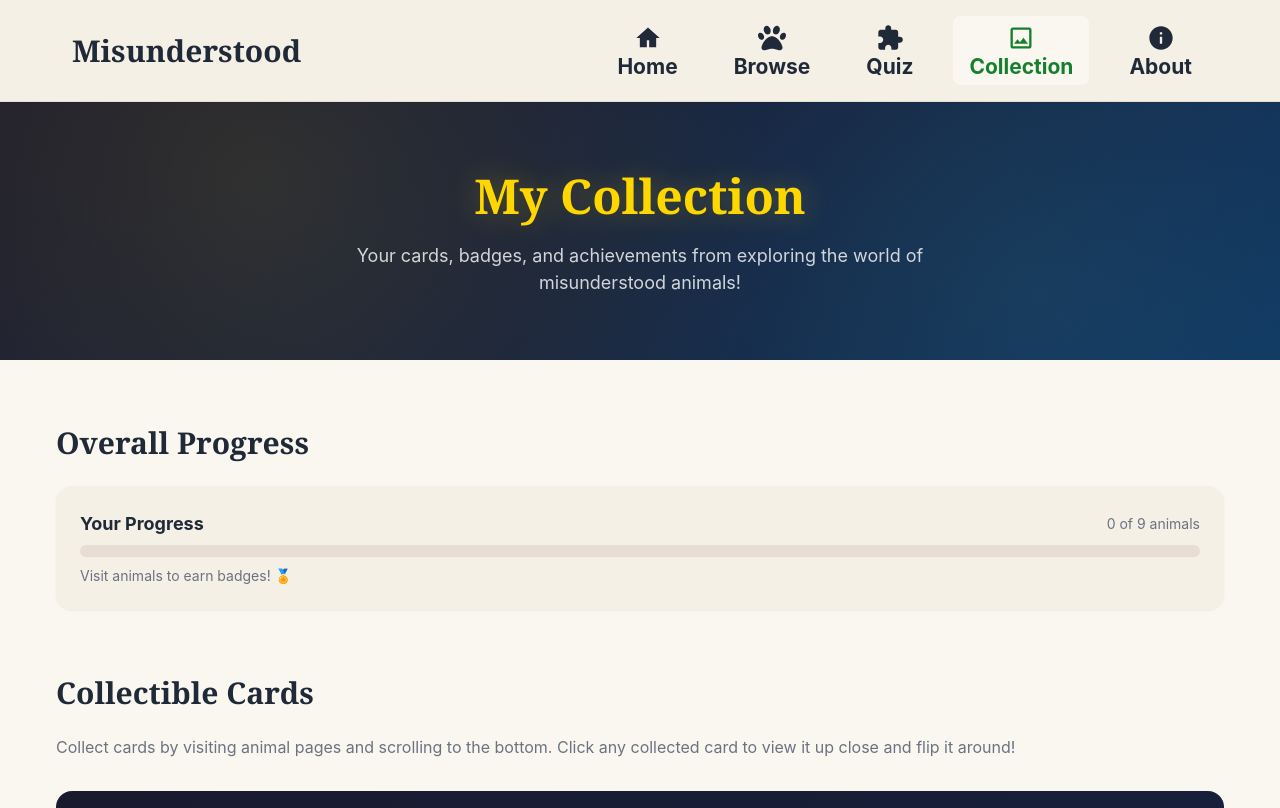
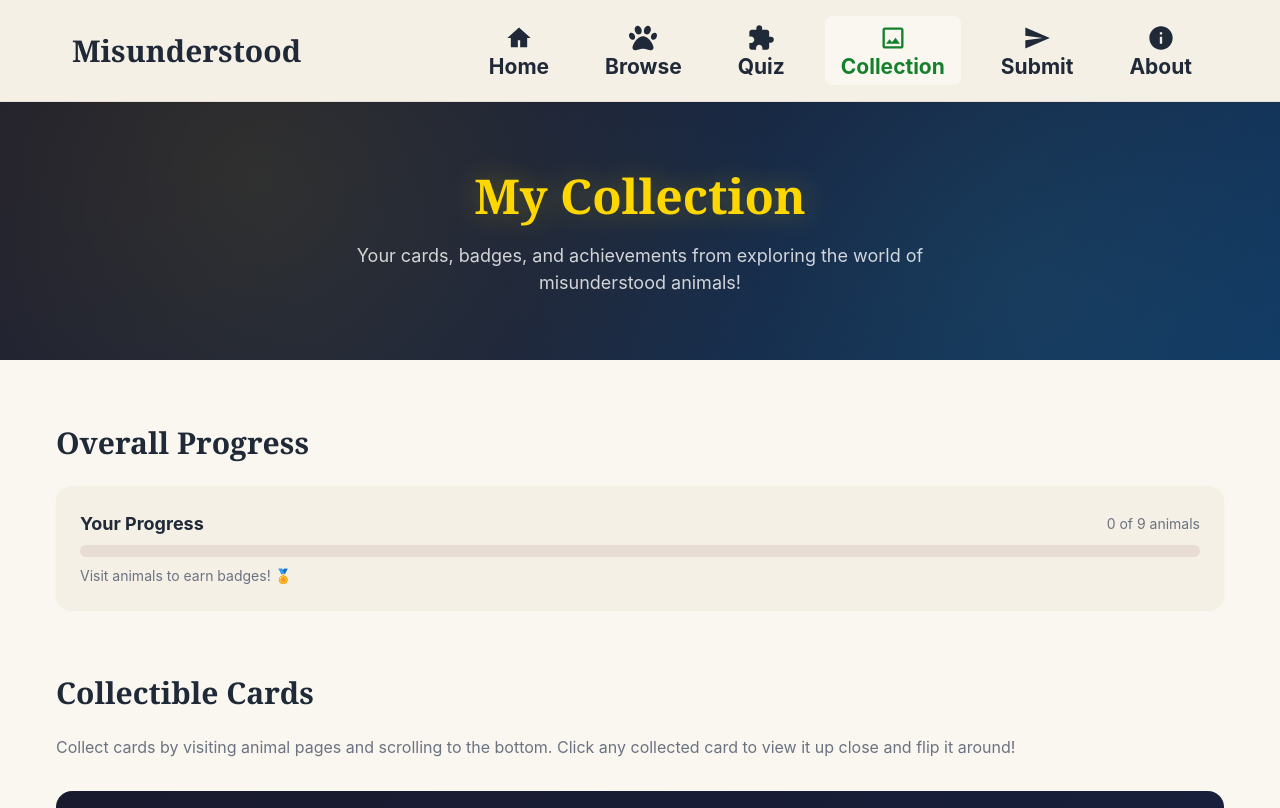
Before and after one commit to ndelias/group-project-final, a plain HTML site: page collection.html in a window 1280 px wide. Shown: the top 808 px of the page. Drawn offline with Linux system fonts and the light colour scheme.

Commit message:
updated the nav bar so that it is the same on each page

```diff
--- a/collection.html
+++ b/collection.html
@@ -41,6 +41,12 @@
               <path d="M19 5v14H5V5h14m0-2H5c-1.1 0-2 .9-2 2v14c0 1.1.9 2 2 2h14c1.1 0 2-.9 2-2V5c0-1.1-.9-2-2-2zm-4.86 8.86l-3 3.87L9 13.14 6 17h12l-3.86-5.14z"/>
             </svg>
             <span>Collection</span>
+          </a>
+          <a href="submit.html" class="main-nav__link">
+            <svg width="24" height="24" fill="currentColor" viewBox="0 0 24 24" aria-hidden="true">
+              <path d="M2.01 21L23 12 2.01 3 2 10l15 2-15 2z"/>
+            </svg>
+            <span>Submit</span>
           </a>
           <a href="about.html" class="main-nav__link">
             <svg width="24" height="24" fill="currentColor" viewBox="0 0 24 24" aria-hidden="true">
```
